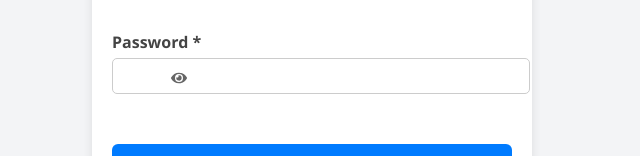
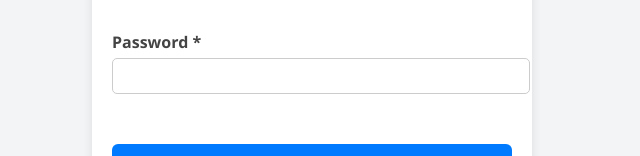
Before and after one commit to Nivednivu/mmsfront_end, a React (Vite) app: page / in a window 1280 px wide. Shown: the part 328-484 px from the top of the page, without its empty margins (328-968 px from the left). Built offline with nearby package versions, Linux system fonts and the light colour scheme.

Commit message:
Update Login.jsx

```diff
--- a/src/Login.jsx
+++ b/src/Login.jsx
@@ -73,7 +73,7 @@ const handleLogin = async (e) => {
                 className="password-toggle-icon"
                 onClick={() => !isLoading && setShowPassword(!showPassword)}
               >
-                {showPassword ? <FaEyeSlash /> : <FaEye />}
+{/*                 {showPassword ? <FaEyeSlash /> : <FaEye />} */}
               </span>
               <input
                 type={showPassword ? 'text' : 'password'}
```
